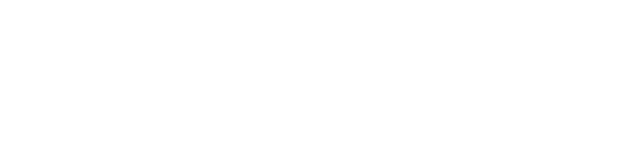
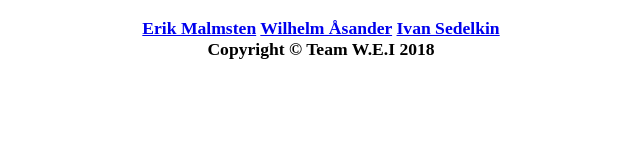
Before and after one commit to herkommer/TE4-team-WEI, a plain HTML site: page index.html in a window 1280 px wide. Shown: the whole page, without its empty margins (319-959 px from the left). Drawn offline with Linux system fonts and the light colour scheme.

Commit message:
progress footer

```diff
--- a/css/main.css
+++ b/css/main.css
@@ -0,0 +1,15 @@
+body {
+    font-family: 'Times New Roman', Times, serif;
+}
+
+footer {
+    margin: auto;
+    text-align: center;
+    font-weight: bold;
+    font-size: 1.1em;
+    padding: 10px;
+}
+
+.namelist {
+
+}
--- a/index.html
+++ b/index.html
@@ -16,7 +16,12 @@
 
     </div>
     <footer>
-
+        <div class="namelist">
+            <a href="https://github.com/Testo12">Erik Malmsten</a>
+            <a href="https://github.com/WilleAsander">Wilhelm Åsander</a>
+            <a href="https://github.com/RyuTribal">Ivan Sedelkin</a>
+        </div>
+        <div>Copyright &copy; Team W.E.I 2018</div>
     </footer>
 
 </body>
```
